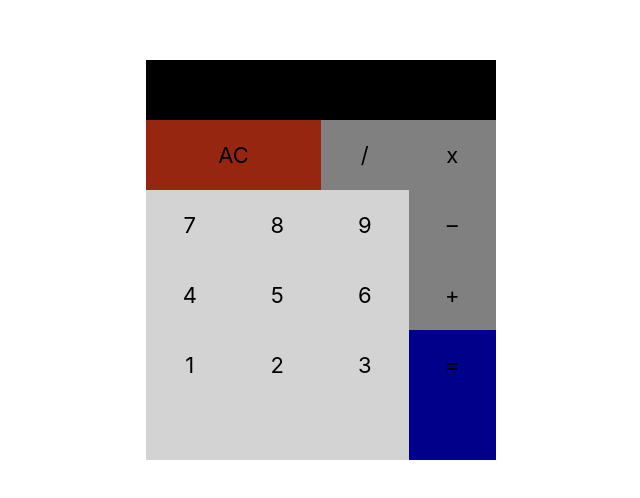
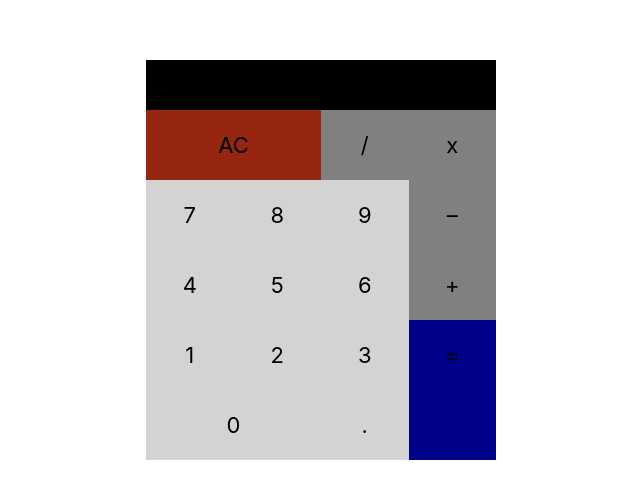
Before and after one commit to sergeialimov/react.calculator, a React (Create React App) app: page / in a window 1280 px wide. Shown: the part 140-638 px from the top of the page, without its empty margins (319-959 px from the left). Built offline with nearby package versions, Linux system fonts and the light colour scheme.

Commit message:
add zero and dot

```diff
--- a/src/App.css
+++ b/src/App.css
@@ -50,3 +50,7 @@
   /* align-self: stretch; */
   background: darkblue;
 }
+
+#zero {
+  grid-area: 6 / 1 / span 1 / span 2;
+}
--- a/src/App.js
+++ b/src/App.js
@@ -25,6 +25,8 @@ class App extends Component {
           <div id="2"><p>2</p></div>
           <div id="3"><p>3</p></div>
           <div id="equals"><p>=</p></div>
+          <div id="zero"><p>0</p></div>
+          <div id="dot"><p>.</p></div>
         </div>
       </div>
     );
```
